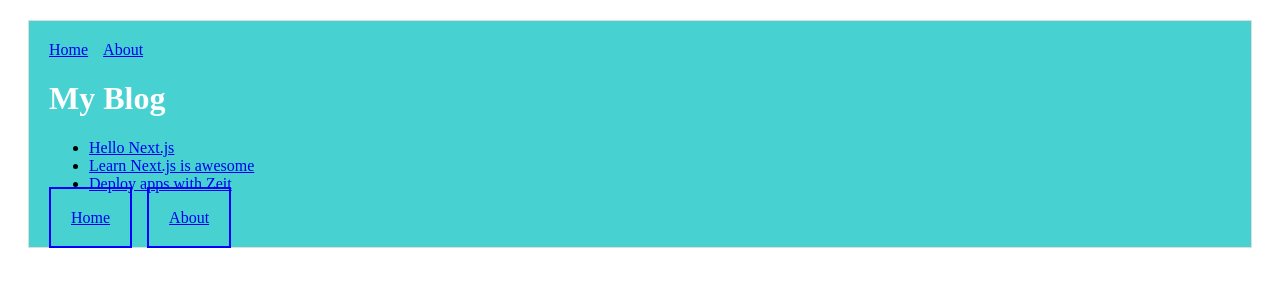
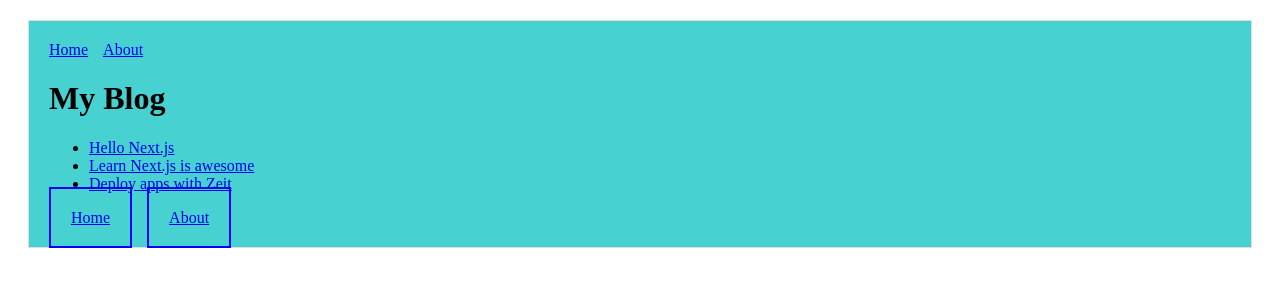
Before and after one commit to nicholasosaka/RecipeFinder, a Next.js app: page / in a window 1280 px wide. Shown: the top 300 px of the page. Built offline with nearby package versions, Linux system fonts and the light colour scheme.

Commit message:
testing styles

```diff
--- a/pages/index.js
+++ b/pages/index.js
@@ -8,12 +8,12 @@ const PostLink = props => (
         </Link>
     </li>
 );
-const hStyle = { color: 'white' };
+//const hStyle = { color: 'white' };
 //const element = <h1 style={ hStyle }>Hello world</h1>
 export default function Blog() {
     return (
         <Layout>
-            <h1 style={ hStyle }>My Blog</h1>
+            <h1 >My Blog</h1>
             <ul>
                 <PostLink title="Hello Next.js" />
                 <PostLink title="Learn Next.js is awesome" />
--- a/pages/post.js
+++ b/pages/post.js
@@ -1,12 +1,12 @@
 import { useRouter } from 'next/router';
 import Layout from '../components/MyLayout';
-const hstyle = { color: 'white' };
+//const hstyle = { color: 'white' };
 const Page = () => {
     const router = useRouter();
 
     return (
         <Layout>
-            <h1 style={ hStyle }>{router.query.title}</h1>
+            <h1>{router.query.title}</h1>
             <p>This is the blog post content.</p>
         </Layout>
     );
```
